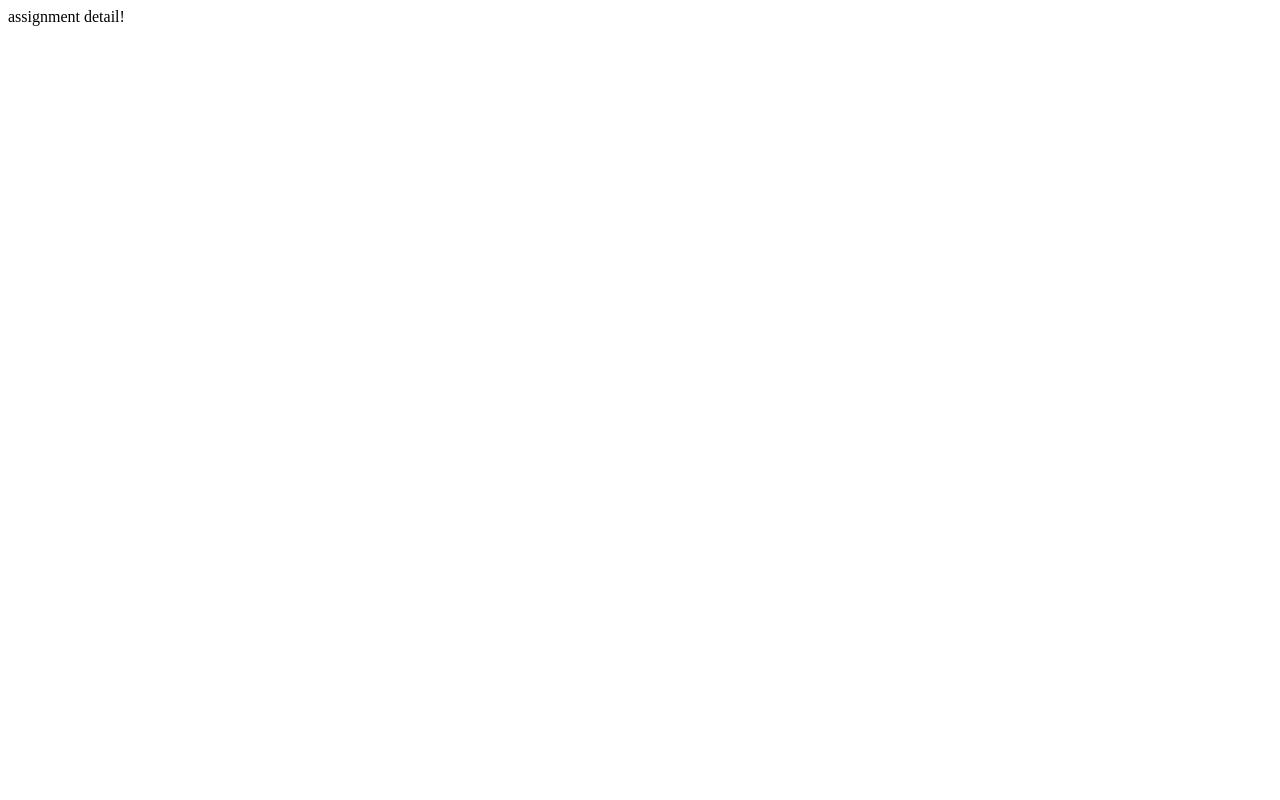
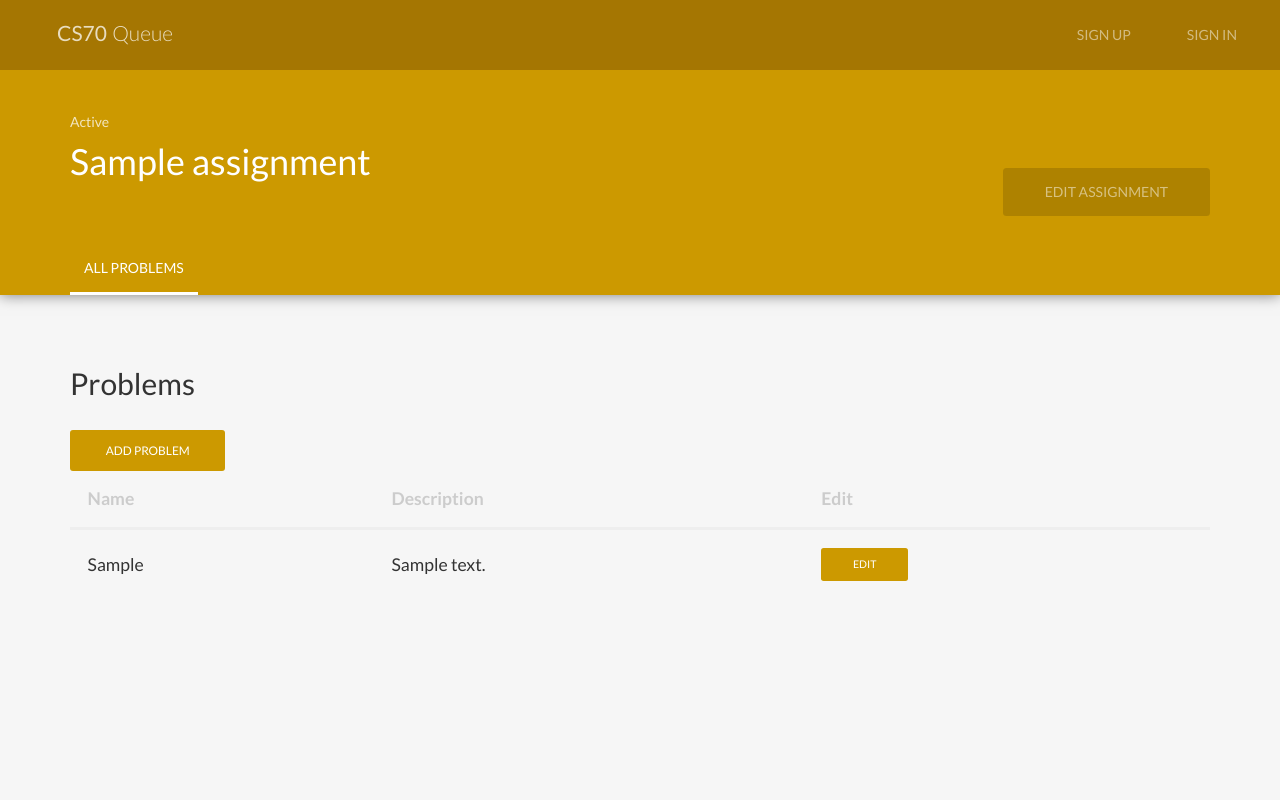
Before and after one commit to alvinwan/quupod, a Flask app: page /staff/assignment/1 in a window 1280 px wide. Before the commit the page is almost empty. Run offline with Flask 2, Linux system fonts and the light colour scheme; tables that the repository leaves empty hold one stand-in row (values such as "Sample post"); parts of the project's set-up code (start-up, migrations or seed data) failed here and were passed over; some libraries are stand-ins or nearby versions.

Commit message:
added assignment crud

```diff
--- /dev/null
+++ b/queue/controllers.py
@@ -0,0 +1,6 @@
+#############
+# UTILITIES #
+#############
+
+def multi2dict(multi):
+    return dict(multi.items())
--- a/queue/public/controllers.py
+++ b/queue/public/controllers.py
@@ -1,13 +1,7 @@
 from queue import db, whitelist
+from queue.controllers import multi2dict
 from flask import redirect, url_for
 from queue.staff.models import User, Inquiry, add_obj
-
-#############
-# UTILITIES #
-#############
-
-def multi2dict(multi):
-    return dict(multi.items())
 
 ###############
 # CONTROLLERS #
--- a/queue/staff/controllers.py
+++ b/queue/staff/controllers.py
@@ -1,8 +1,13 @@
 from flask import url_for
 from queue import db
-from .models import Inquiry, add_obj
+from queue.controllers import multi2dict
+from .models import Inquiry, add_obj, Assignment, Problem
 from sqlalchemy import desc
 
+
+#############
+# INQUIRIES #
+#############
 
 def clear_unfinished():
     """
@@ -47,8 +52,7 @@ def lock_inquiry(inquiry):
     if not inquiry:
         return None
     inquiry.status = 'resolving'
-    add_obj(inquiry)
-    return inquiry
+    return add_obj(inquiry)
 
 def resolve_inquiry(inquiry):
     """
@@ -60,5 +64,85 @@ def resolve_inquiry(inquiry):
     if not inquiry:
         return None
     inquiry.status = 'resolved'
-    add_obj(inquiry)
-    return inquiry
+    return add_obj(inquiry)
+
+
+###############
+# ASSIGNMENTS #
+###############
+
+def create_assignment(data):
+    """
+    Create a new assignment for the queue
+
+    :param ImmutableDict data: all data for Assignment
+    :return: new Assignment object
+    """
+    data = multi2dict(data)
+    data['is_active'] = True if data.get('is_active', None) == 'y' else False
+    return add_obj(Assignment(**data))
+
+
+def get_assignment(**kwargs):
+    """
+    Get assignment by keyword argument filters.
+
+    :param kwargs: key arguments
+    :return: Assignment object
+    """
+    return Assignment.query.filter_by(**kwargs).first()
+
+
+def get_assignments(**kwargs):
+    """
+    Get all assignments that match the filters
+
+    :param kwargs: keyword argument filters
+    :return: list of Problem objects
+    """
+    return Assignment.query.filter_by(**kwargs).all()
+
+
+def create_problem(assignmentId, data):
+    """
+    Create a new problem
+
+    :param ImmutableDict data: all data for a problem
+    :return: new Problem object
+    """
+    data = multi2dict(data)
+    data['assignment_id'] = assignmentId
+    return add_obj(Problem(**data))
+
+
+def get_problem(**kwargs):
+    """
+    Get problem according to filters.
+
+    :param kwargs: keyword argument filters
+    :return: Problem
+    """
+    return Problem.query.filter_by(**kwargs).first()
+
+
+def get_problems(**kwargs):
+    """
+    Get all problems that match the filters
+
+    :param kwargs: keyword argument filters
+    :return: list of Problem objects
+    """
+    return Problem.query.filter_by(**kwargs).all()
+
+
+def edit_problem(problem, data):
+    """
+    Update a problem using data.
+
+    :param ImmutableDict data: data
+    :param Problem problem: problem object to update
+    :return: old problem object
+    """
+    for k, v in data.items():
+        setattr(problem, k, v)
+    return add_obj(problem)
--- a/queue/staff/forms.py
+++ b/queue/staff/forms.py
@@ -7,11 +7,11 @@ class AssignmentForm(ModelForm):
     """form for assignments"""
     class Meta:
         model = Assignment
+        only = ('name', 'is_active')
 
 
 class ProblemForm(ModelForm):
     """form for problems"""
     class Meta:
         model = Problem
-
-    assignment_id = ModelFieldList(FormField(AssignmentForm))
+        only = ('tag', 'description')
--- a/queue/staff/models.py
+++ b/queue/staff/models.py
@@ -21,6 +21,7 @@ def add_obj(obj):
     """
     db.session.add(obj)
     db.session.commit()
+    return obj
 
 ##########
 # MODELS #
--- a/queue/staff/views.py
+++ b/queue/staff/views.py
@@ -4,6 +4,7 @@ from queue.views import requires
 from queue.public.controllers import unresolved_inquiries, resolving_inquiries
 from .models import User, Inquiry
 from .controllers import *
+from .forms import *
 import flask_login
 
 
@@ -18,8 +19,9 @@ staff = Blueprint('staff', __name__, url_prefix='/staff')
 @requires('staff')
 def home():
     """staff homepage"""
-    # option to see analytics or to start helping
-    return render_template('staff.html')
+    assignments = get_assignments()
+    return render_template('staff.html', assignments=assignments)
+
 
 @requires('staff')
 @staff.route('/clear/<string:location>', methods=['POST', 'GET'])
@@ -66,7 +68,7 @@ def help_inquiry(id):
 
 @requires('staff')
 @staff.route('/assignment/create', methods=['POST', 'GET'])
-def create_assignment():
+def assignment_create():
     """create a new assignment"""
     form = AssignmentForm(request.form)
     if request.method == 'POST' and form.validate():
@@ -77,7 +79,7 @@ def create_assignment():
 
 @requires('/staff')
 @staff.route('/assignment/<string:id>/edit', methods=['POST', 'GET'])
-def edit_assignment(id):
+def assignment_edit(id):
     form = AssignmentForm(request.form)
     if request.method == 'POST' and form.validate():
         assignment = edit_assignment(request.form)
@@ -88,7 +90,37 @@ def edit_assignment(id):
 @requires('/staff')
 @staff.route('/assignment/<string:id>', methods=['POST', 'GET'])
 def assignment_detail(id):
-    return 'assignment detail!'
+    assignment = get_assignment(id=id)
+    problems = get_problems(assignment_id=id)
+    return render_template('assignment_detail.html', assignment=assignment,
+        problems=problems)
+
+
+@requires('staff')
+@staff.route('/assignment/<string:assignmentId>/problem/create', methods=['POST', 'GET'])
+def problem_create(assignmentId):
+    """create new assignment problem"""
+    form = ProblemForm(request.form)
+    assignment = get_assignment(id=assignmentId)
+    if request.method == 'POST' and form.validate():
+        problem = create_problem(assignmentId, request.form)
+        return redirect(url_for('staff.assignment_detail', id=assignment.id))
+    return render_template('form.html',
+        form=form, title='Create Problem for %s' % assignment.name)
+
+
+@requires('/staff')
+@staff.route('/assignment/<string:assignmentId>/problem/<string:problemId>/edit', methods=['POST', 'GET'])
+def problem_edit(assignmentId, problemId):
+    problem = get_problem(id=problemId)
+    assignment = get_assignment(id=assignmentId)
+    form = ProblemForm(request.form)
+    form.populate_obj(problem)
+    if request.method == 'POST' and form.validate():
+        problem = edit_problem(problem, request.form)
+        return redirect(url_for('staff.assignment_detail', id=assignmentId))
+    return render_template('form.html', form=form,
+        title='Edit Problem for %s' % assignment.name)
 
 
 #############
--- a/queue/static/style.css
+++ b/queue/static/style.css
@@ -172,6 +172,13 @@ main {
     .module .button {
       width:100%;
       text-align:center;
+      margin-top:2em;
+    }
+    .button.sm {
+      font-size:0.85em;
+    }
+    .button.xs {
+      font-size:0.6em;
     }
   .queue {
     width:100%;
@@ -219,7 +226,7 @@ main {
     top:0;
     left:0;
   }
-    input[type="text"], input[type="password"], textarea {
+    input[type="text"], input[type="password"], input[type="datetime"], textarea {
       width:100%;
       color:#999;
       border:none;
@@ -229,8 +236,9 @@ main {
       font-size:1.15em;
       margin:1em 0;
     }
-      input[type="text"]:focus, input[type="password"]:focus, textarea:focus {
+      input[type="text"]:focus, input[type="password"]:focus, input[type="datetime"]:focus, textarea:focus {
         color:#333;
+        border-bottom:0.25em solid #C90;
       }
     .content {
       z-index:3;
--- /dev/null
+++ b/queue/templates/assignment_detail.html
@@ -0,0 +1,37 @@
+{% extends "base.html" %}
+{% set title="Assignment %s" % assignment.name %}
+{% block main %}
+<section class="event">
+  <div class="col-md-6 event-text">
+    <p class="event-byline">{% if assignment.is_active %}Active{% else %}Inactive{% endif %}</p>
+    <h1 class="event-title">{{ assignment.name }}</h1>
+    <p class="event-copy"></p>
+  </div>
+  <div class="col-md-6 event-decor">
+    <a href="{{ url_for('staff.assignment_edit', id=assignment.id) }}" class="button">Edit Assignment</a>
+  </div>
+  <nav class="event-nav">
+    <ul>
+      <li><a class="s" href="#">All Problems</a></li>
+    </ul>
+  </nav>
+</section>
+<section class="queue">
+  <h2 class="queue-title">Problems</h2>
+  {% if problems | length == 0 %}
+    <p class="queue-note">No problems! <a href="{{ url_for('staff.problem_create', assignmentId=assignment.id) }}">Create one now.</a></p>
+  {% else %}
+  <a class="button color sm" href="{{ url_for('staff.problem_create', assignmentId=assignment.id) }}">Add Problem</a>
+  <table>
+    <tr><th>Name</th><th>Description</th><th>Edit</th></tr>
+    {% for problem in problems %}
+    <tr>
+      <td>{{ problem.tag }}</td>
+      <td>{{ problem.description }}</td>
+      <td><a href="{{ url_for('staff.problem_edit', assignmentId=assignment.id, problemId=problem.id) }}" class="button color xs">Edit</a></td>
+    </tr>
+    {% endfor %}
+  </table>
+  {% endif %}
+</section>
+{% endblock %}
```
Also changed, not shown: queue/templates/staff.html (+7 -9 lines).
